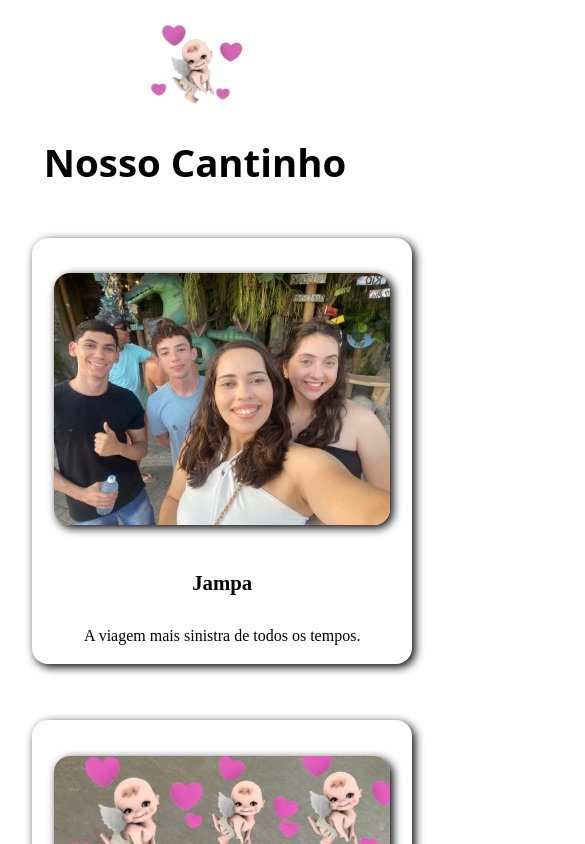
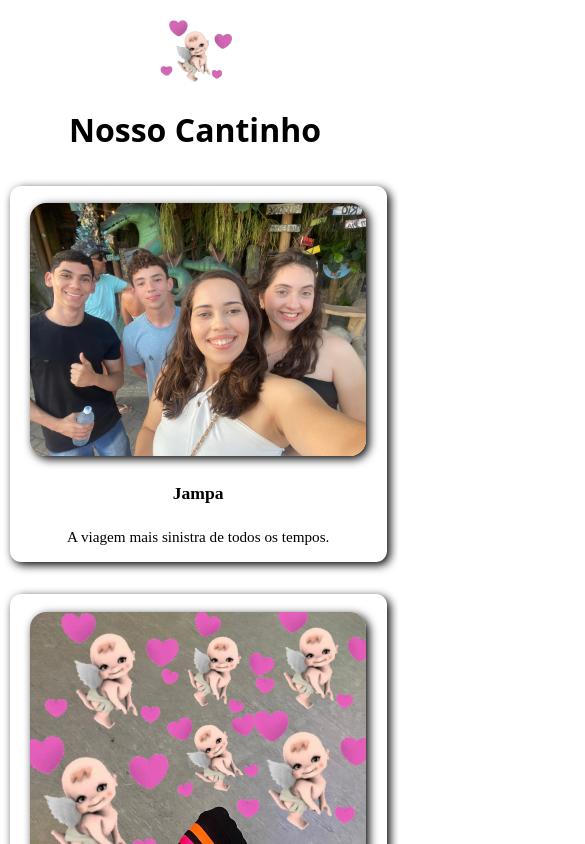
Before and after one commit to DaviFelipe3340/bngn-project, a React (Vite) app: page / in a window 390 px wide. Shown: the top 844 px of the page, 585 px wide, since content can reach past the window. Built offline with nearby package versions, Linux system fonts and the light colour scheme; the HTML template or start-up script is replaced by a standard one.

Commit message:
config deploy, site 1.1

```diff
--- a/src/components/Album.module.css
+++ b/src/components/Album.module.css
@@ -31,3 +31,12 @@
     padding: 0 0.5rem;
   }
 }
+
+@media (max-width: 430px) {
+  .container {
+    padding: 0 0.1rem;
+  }
+  .grid {
+    gap: 1rem;
+  }
+}
--- a/src/components/Footer.module.css
+++ b/src/components/Footer.module.css
@@ -33,3 +33,27 @@
   margin-bottom: 2rem;
   border-radius: 1rem;
 }
+
+@media (max-width: 430px) {
+  .footer {
+    flex-direction: column;
+    padding: 0.5rem 0.2rem;
+    gap: 0.3rem;
+    width: 100vw;
+    font-size: 1rem;
+  }
+  .text {
+    font-size: 1.1rem;
+    text-align: center;
+    word-break: break-word;
+    white-space: pre-line;
+  }
+  .footerheart {
+    width: 3.5rem;
+    margin: 0.5rem 0;
+  }
+  .davixero {
+    font-size: 1rem;
+    text-align: center;
+  }
+}
--- a/src/components/Header.module.css
+++ b/src/components/Header.module.css
@@ -32,3 +32,13 @@
     width: 7rem;
   }
 }
+
+@media (max-width: 430px) {
+  .header {
+    font-size: 1rem;
+    padding: 0.3rem 0;
+  }
+  .img {
+    width: 5.5rem;
+  }
+}
--- a/src/components/Polaroid.module.css
+++ b/src/components/Polaroid.module.css
@@ -66,3 +66,29 @@
     font-size: 1rem;
   }
 }
+
+@media (max-width: 430px) {
+  .polaroid {
+    padding: 0.1rem;
+    margin: 0.5rem 0;
+    max-width: 100vw;
+    border-radius: 0.7rem;
+  }
+  .image {
+    max-width: 90vw;
+    margin-top: 1rem;
+    margin-bottom: 1rem;
+  }
+  .title {
+    font-size: 1.1rem;
+    margin-bottom: 0.5rem;
+  }
+  .text {
+    font-size: 0.95rem;
+    padding: 0 0.2rem;
+    word-break: break-word;
+    white-space: pre-line;
+    width: 100%;
+    overflow-wrap: break-word;
+  }
+}
```
